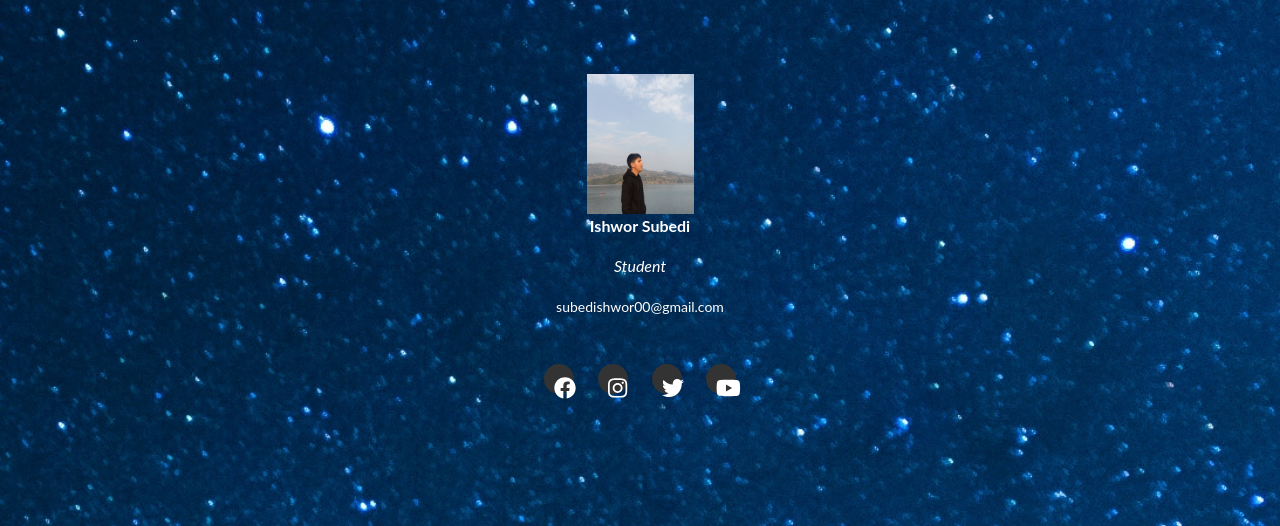
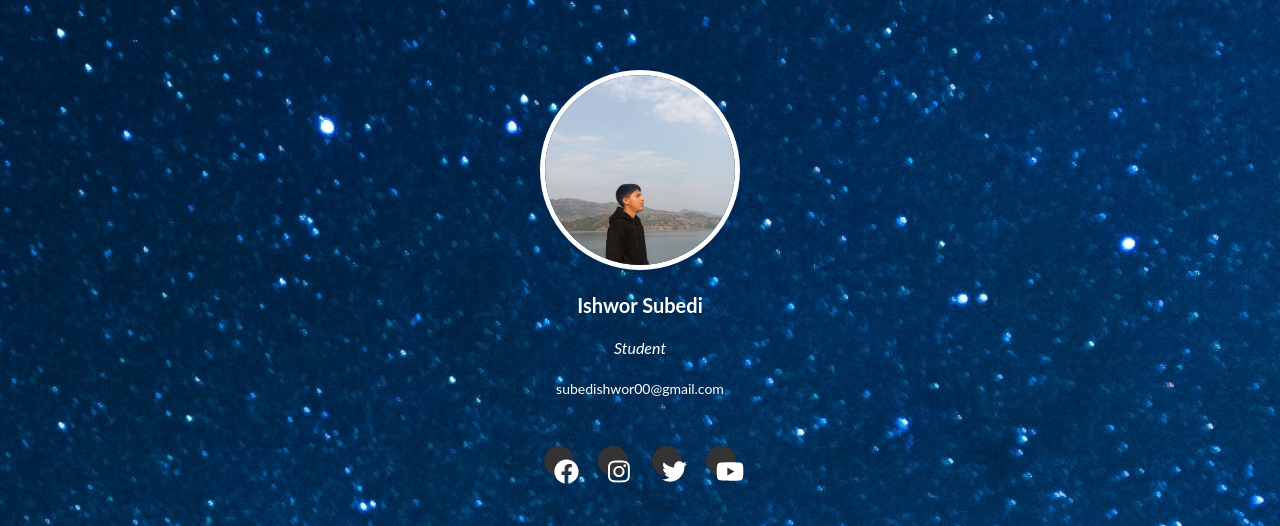
Before and after one commit to Subedishwor/PW, a plain HTML site: page index.html in a window 1280 px wide. Shown: the part 122-648 px from the top of the page. Drawn offline with Linux system fonts and the light colour scheme; files that its build step writes are made by us from their sources.

Commit message:
build it

```diff
--- a/index.html
+++ b/index.html
@@ -12,6 +12,9 @@
 			background-repeat: no-repeat;
 			background-size: cover;
 			background-position: center;
+			margin: 0;
+			padding: 0;
+			box-sizing: border-box;
 		}
 
 		.container {
@@ -19,7 +22,7 @@
 			flex-direction: column;
 			align-items: center;
 			justify-content: center;
-			height: 90vh;
+			height: 100vh;
 		}
 
 		.photo {
@@ -28,6 +31,7 @@
 			border-radius: 50%;
 			object-fit: cover;
 			margin-bottom: 20px;
+			border: 5px solid #fff;
 		}
 
 		.social-media {
@@ -47,7 +51,7 @@
 			text-align: center;
 			line-height: 30px;
 			text-decoration: none;
-			font-size: 22px;
+			font-size: 25px;
 		}
 
 		.social-media a:hover {
@@ -55,30 +59,26 @@
 			color: #333;
 			transition: all 0.3s ease-in-out;
 		}
-
 	</style>
 </head>
 <body>
 	<div class="container">
-		          <img src="ishwor.jpg"  width="107" height="140"/>
-  <p style="color:white;""font-size:20px;"><strong>Ishwor Subedi</strong></p>
+		<img src="ishwor.jpg" alt="Ishwor Subedi's photo" class="photo">
+		<p style="color:white; font-size:20px;"><strong>Ishwor Subedi</strong></p>
 		<p style="color:white;"><em>Student</em></p>
 		<p style="color:white;"><small>subedishwor00@gmail.com</small></p>
 		<div class="social-media">
 			<nav>
-                <a href="https://www.facebook.com/1ntrovertt"><i class="fab fa-facebook"> </i>
-                 </a>
-                   <a href="https://www.instagram.com/subedishwor1/"><i class="fab fa-instagram"> </i> </a>
+				<a href="https://www.facebook.com/1ntrovertt"><i class="fab fa-facebook"></i></a>
+				<a href="https://www.instagram.com/subedishwor1/"><i class="fab fa-instagram"></i></a>
 				<a href="https://mobile.twitter.com/subedishwor"><i class="fab fa-twitter"></i></a>
 				<a href="https://m.youtube.com/@subedishwor"><i class="fab fa-youtube"></i></a>
-
 			</nav>
 		</div>
 	</div>
 	<!-- Copyright Section-->
 	<footer>
 		<marquee><font color="red"><b>&copy; All rights reserved</b></font></marquee>
-    </head>
 	</footer>
 </body>
 </html>
```
Lines whose indentation alone changed are shown as unchanged.
